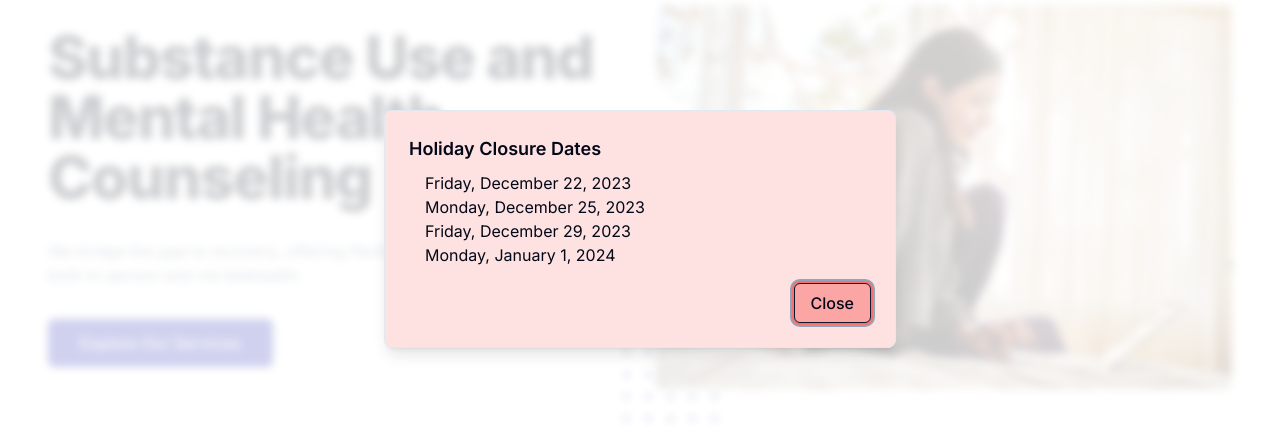
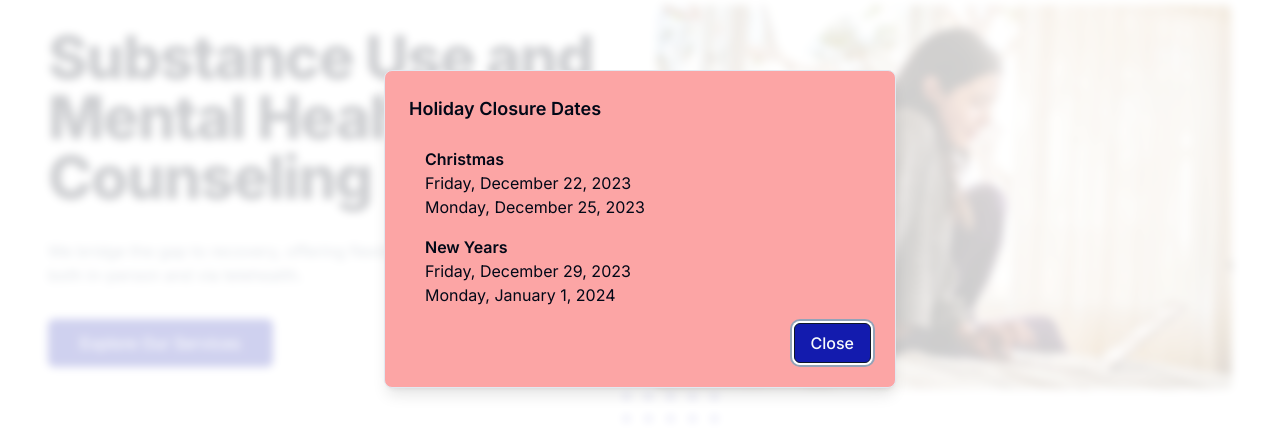
Before and after one commit to joelreid01/bases, a Next.js app: page / in a window 1280 px wide. Shown: the part 171-609 px from the top of the page. Built offline with nearby package versions, Linux system fonts and the light colour scheme; no server answers; the database is empty.

Commit message:
fix: ui updates to company alert

```diff
--- a/src/components/company-alert.tsx
+++ b/src/components/company-alert.tsx
@@ -10,6 +10,8 @@ import {
   AlertDialogHeader,
   AlertDialogTitle,
 } from "./ui/alert-dialog";
+import { buttonVariants } from "./ui/button";
+import { cn } from "@/lib/utils";
 
 export function CompanyAlert() {
   const [isOpen, setIsOpen] = useState(true);
@@ -20,18 +22,27 @@ export function CompanyAlert() {
   return (
     mounted && (
       <AlertDialog open={isOpen} onOpenChange={() => setIsOpen(!isOpen)}>
-        <AlertDialogContent className="bg-red-100">
+        <AlertDialogContent className="bg-red-300">
           <AlertDialogHeader>
-            <AlertDialogTitle>Holiday Closure Dates</AlertDialogTitle>
-            <div className="pl-4">
+            <AlertDialogTitle className="">
+              Holiday Closure Dates
+            </AlertDialogTitle>
+            <div className="pt-4 pl-4">
+              <p className="font-semibold">Christmas</p>
               <p>Friday, December 22, 2023</p>
               <p>Monday, December 25, 2023</p>
+              <p className="pt-4 font-semibold">New Years</p>
               <p>Friday, December 29, 2023</p>
               <p>Monday, January 1, 2024</p>
             </div>
           </AlertDialogHeader>
           <AlertDialogFooter>
-            <AlertDialogCancel className="bg-red-300 hover:bg-red-400 ring-red-400 ring-offset-red-400">
+            <AlertDialogCancel
+              className={cn(
+                buttonVariants({ variant: "brand" }),
+                "hover:text-primary-foreground"
+              )}
+            >
               Close
             </AlertDialogCancel>
           </AlertDialogFooter>
```
